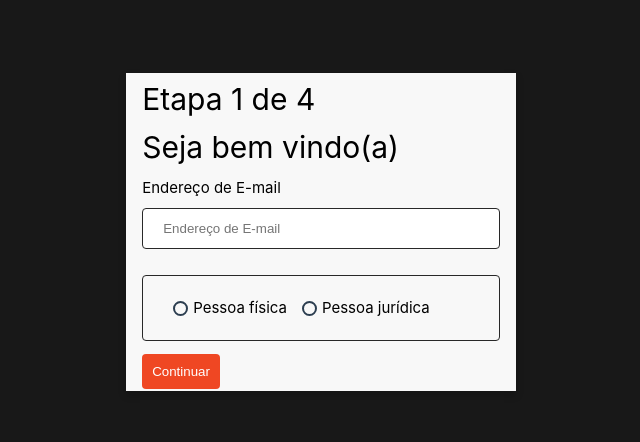
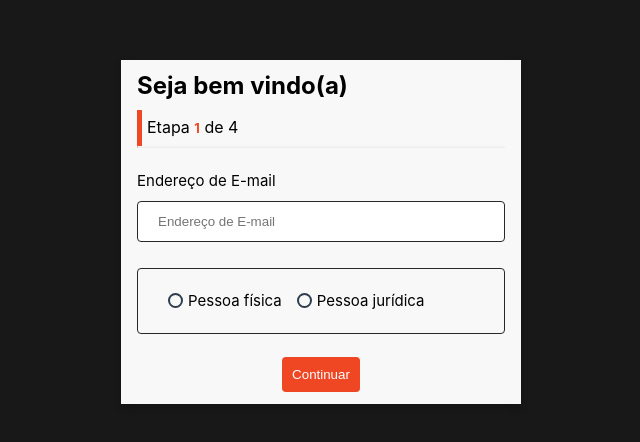
Before and after one commit to AnthonyTailer/vue-multi-step-form, a Vue app in the folder client/: page / in a window 1280 px wide. Shown: the part 168-610 px from the top of the page, without its empty margins (319-959 px from the left). Built offline with nearby package versions, Linux system fonts and the light colour scheme.

Commit message:
style: add header and footer styles

```diff
--- a/client/src/assets/main.css
+++ b/client/src/assets/main.css
@@ -11,3 +11,39 @@ body {
   justify-content: center;
   padding: 0 2rem;
 }
+
+.header {
+  margin-bottom: 5px;
+}
+
+.header-step-title {
+  font-size: 1.5rem;
+  font-weight: bold;
+  padding: 5px 0px;
+}
+
+.header-step-subtitle {
+  font-size: 1rem;
+  padding: 5px 5px;
+  border-left: 5px solid var(--vt-c-pomegranate)
+}
+
+.header-step-count {
+  font-weight: bold;
+  color: var(--vt-c-pomegranate)
+}
+
+hr.dotted {
+  border-top: 1px solid var(--vt-c-white-mute);
+  margin-bottom: 1rem;
+}
+
+.footer {
+  display: flex;
+  padding: 10px 0px;
+  align-content: center;
+  justify-content: center;
+  align-items: center;
+  justify-items: stretch;
+  gap: 12px;
+}
--- a/client/src/components/FormCardWrapper.vue
+++ b/client/src/components/FormCardWrapper.vue
@@ -8,6 +8,7 @@
 
 .card {
   max-width: 400px;
+  min-width: 400px;
   background-color: var(--color-background-card) ;
   box-shadow: 0 4px 8px 0 rgba(0, 0, 0, 0.2);
   transition: 0.3s;
--- a/client/src/views/RegisterForm/FinalStepForm.vue
+++ b/client/src/views/RegisterForm/FinalStepForm.vue
@@ -1,7 +1,11 @@
 <template>
-  <h1>Etapa 4 de 4</h1>
-  <h1>Revise suas informações</h1>
+  <header class="header">
+    <h1 class="header-step-title">Revise suas informações</h1>
+    <h3 class="header-step-subtitle">Etapa <span class="header-step-count">4</span> de 4</h3>
+    <hr class="dotted">
+  </header>
 
+  <main>
     <BaseInput
       name="email"
       label="Endereço de E-mail"
@@ -77,7 +81,9 @@
       v-model="formValues.password"
       :error="v$.password.$errors?.[0]?.$message"
     />
+  </main>
 
+  <footer class="footer">
     <BaseButton
       @click="onSubmitStep"
     >
@@ -91,6 +97,9 @@
     >
       Voltar
     </BaseButton>
+  </footer>
+
+
 </template>
 <script>
 import useValidate from "@vuelidate/core";
@@ -123,9 +132,8 @@ export default {
       this.v$.$validate(); // checks all inputs
 
       if (!this.v$.$error) {
-        // pass to the next step
-        console.log(`Valid STEP ${this.currentStep}`)
-        console.log('SEND TO BACKEND')
+        // pass to the POST backend step
+        this.$emit('submitFinalStep')
       }
     }
   },
--- a/client/src/views/RegisterForm/FirstStepForm.vue
+++ b/client/src/views/RegisterForm/FirstStepForm.vue
@@ -1,26 +1,32 @@
 <template>
-  <h1>Etapa 1 de 4</h1>
-  <h1>Seja bem vindo(a)</h1>
+  <header class="header">
+    <h1 class="header-step-title">Seja bem vindo(a)</h1>
+    <h3 class="header-step-subtitle">Etapa <span class="header-step-count">1</span> de 4</h3>
+    <hr class="dotted">
+  </header>
 
+  <main>
     <BaseInput
       name="email"
       label="Endereço de E-mail"
       v-model="formValues.email"
       :error="v$.email.$errors?.[0]?.$message"
     />
-
     <BaseRadioButtonGroup
       name="personType"
       :options="personTypeOptions"
       v-model="formValues.personType"
       :error="v$.personType.$errors?.[0]?.$message"
     />
+  </main>
 
+  <footer class="footer">
     <BaseButton
-        @click="onSubmitStep"
-      >
-        Continuar
-      </BaseButton>
+      @click="onSubmitStep"
+    >
+      Continuar
+    </BaseButton>
+  </footer>
 </template>
 <script>
 import useValidate from "@vuelidate/core";
--- a/client/src/views/RegisterForm/SecondStepForm.vue
+++ b/client/src/views/RegisterForm/SecondStepForm.vue
@@ -1,7 +1,11 @@
 <template>
-  <h1>Etapa 2 de 4</h1>
-  <h1>{{ formValues.personType === 'individual' ? 'Pessoa Física' : 'Pessoa Jurídica' }}</h1>
+  <header class="header">
+    <h1 class="header-step-title">{{ formValues.personType === 'individual' ? 'Pessoa Física' : 'Pessoa Jurídica' }}</h1>
+    <h3 class="header-step-subtitle">Etapa <span class="header-step-count">2</span> de 4</h3>
+    <hr class="dotted">
+  </header>
 
+  <main>
     <div v-if="formValues.personType === 'individual'">
       <BaseInput
         name="name"
@@ -63,7 +67,9 @@
         :error="v$.phone.$errors?.[0]?.$message"
       />
     </div>
+  </main>
 
+  <footer class="footer">
     <BaseButton
       @click="onSubmitStep"
     >
@@ -77,6 +83,7 @@
     >
       Voltar
     </BaseButton>
+  </footer>
 </template>
 <script>
 import useValidate from "@vuelidate/core";
--- a/client/src/views/RegisterForm/ThirdStepForm.vue
+++ b/client/src/views/RegisterForm/ThirdStepForm.vue
@@ -1,7 +1,11 @@
 <template>
-  <h1>Etapa 3 de 4</h1>
-  <h1>Senha de acesso</h1>
+  <header class="header">
+    <h1 class="header-step-title">Senha de acesso</h1>
+    <h3 class="header-step-subtitle">Etapa <span class="header-step-count">3</span> de 4</h3>
+    <hr class="dotted">
+  </header>
 
+  <main>
     <BaseInput
       name="password"
       type="password"
@@ -9,7 +13,9 @@
       v-model="formValues.password"
       :error="v$.password.$errors?.[0]?.$message"
     />
+  </main>
 
+  <footer class="footer">
     <BaseButton
       @click="onSubmitStep"
     >
@@ -23,6 +29,7 @@
     >
       Voltar
     </BaseButton>
+  </footer>
 </template>
 <script>
 import useValidate from "@vuelidate/core";
```
Lines whose indentation alone changed are shown as unchanged.
